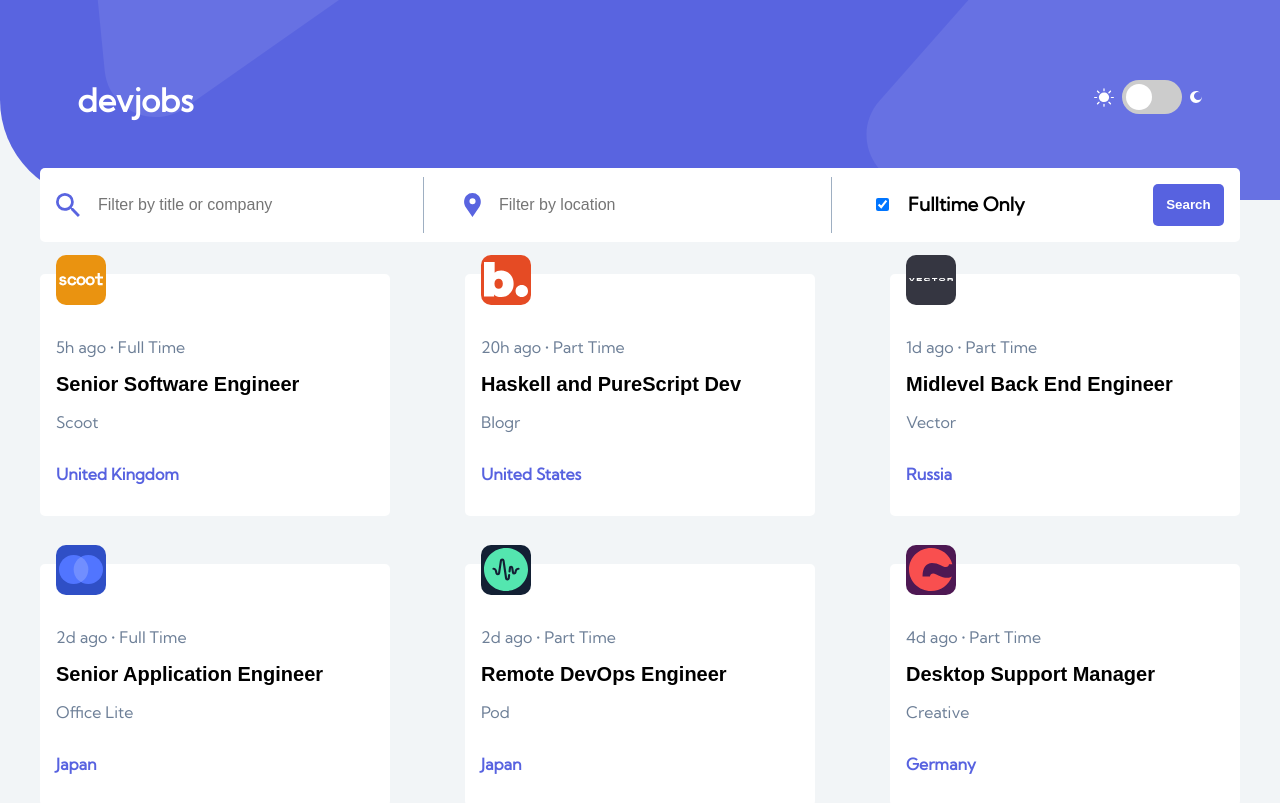
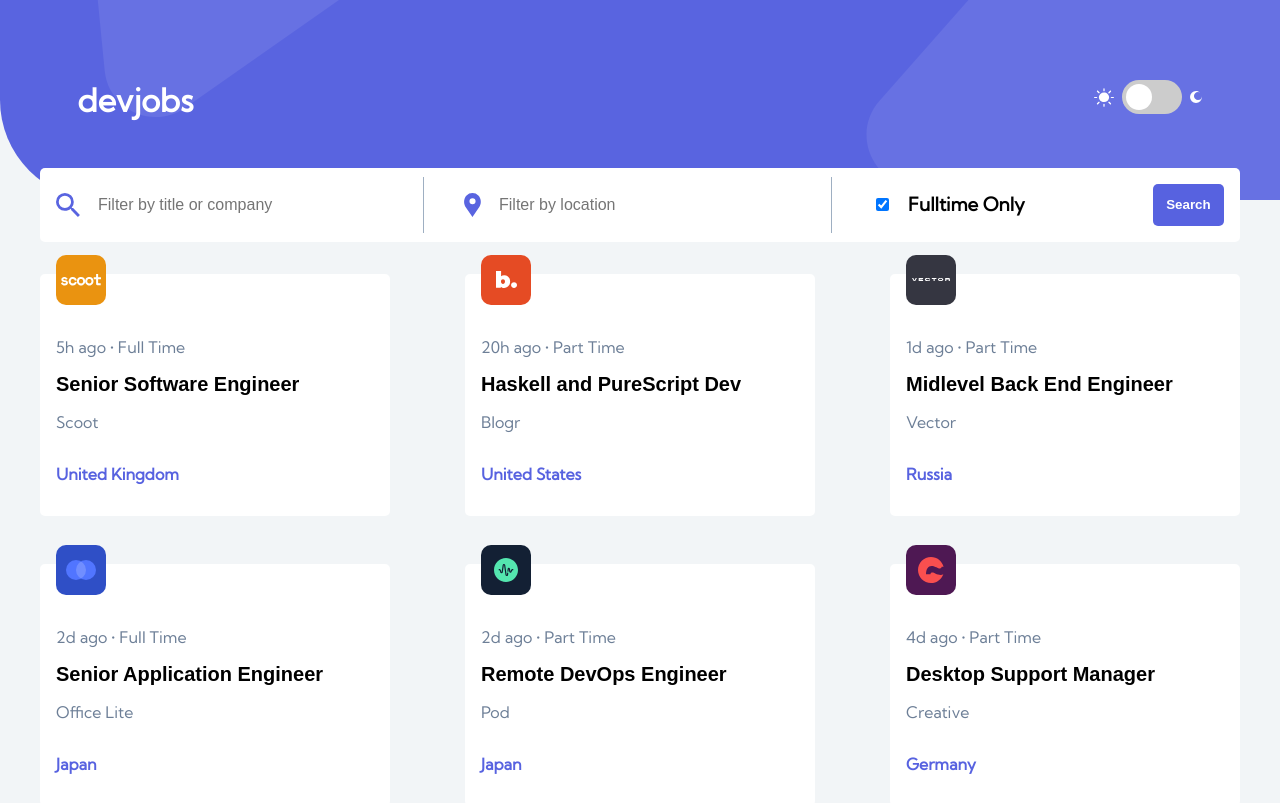
Before and after one commit to Buachie/devjobs-app, a React (Create React App) app: page / in a window 1280 px wide. Shown: the top 803 px of the page. Built offline with nearby package versions, Linux system fonts and the light colour scheme.

Commit message:
Fix image sizing, fix accessibility issues

```diff
--- a/src/components/Navbar.jsx
+++ b/src/components/Navbar.jsx
@@ -8,8 +8,7 @@ const Navbar = () => {
   const { toggleDarkMode } = useTheme();
 
   return (
-    <div>
-      <div className="navbar">
+    <nav className="navbar">
       <div className="nav-content">
         <Link to="/">devjobs</Link>
         <div className="toggle-container">
@@ -23,8 +22,7 @@ const Navbar = () => {
           <img src={MoonIcon} alt="" />
         </div>
       </div>
-      </div>
-    </div>
+    </nav>
   );
 };
 
--- a/src/pages/Home.jsx
+++ b/src/pages/Home.jsx
@@ -43,7 +43,7 @@ const Home = () => {
   };
 
   return (
-    <div className="container-lg">
+    <div role="main" className="container-lg">
       <SearchBar />
       <div className="container">
         {filteredJobs(jobs).map((job) => {
--- a/src/pages/JobListing.jsx
+++ b/src/pages/JobListing.jsx
@@ -24,7 +24,7 @@ const JobListing = ({
 }) => {
   const { darkMode } = useTheme();
   return (
-    <div className="container-lg">
+    <div role="main" className="container-lg">
       <div className="full-listing">
         <div className={`listing-header ${darkMode ? "dark" : "light"}`}>
           <div className="header-info">
--- a/src/scss/_jobcard.scss
+++ b/src/scss/_jobcard.scss
@@ -36,9 +36,6 @@
   justify-content: center;
   margin-top: -35px;
   padding: 0.2em;
-  img {
-    width: 100%;
-  }
 }
 
 .job-info {
--- a/src/scss/main.css
+++ b/src/scss/main.css
@@ -282,10 +282,6 @@ body {
           justify-content: center;
   margin-top: -35px;
   padding: 0.2em;
-}
-
-.logo-container img {
-  width: 100%;
 }
 
 .job-info {
```
Also changed, not shown: 1 other file (tests, documents, lock files or other folders). Lines whose indentation alone changed are shown as unchanged.
